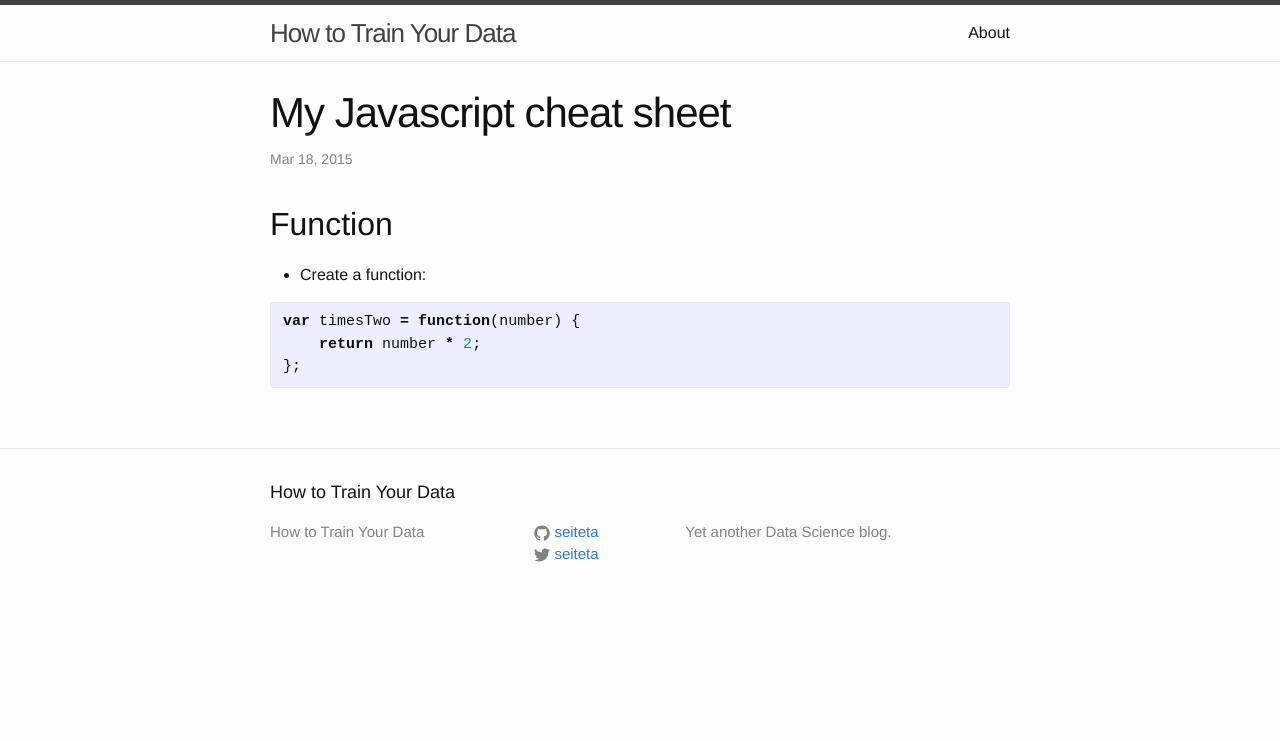
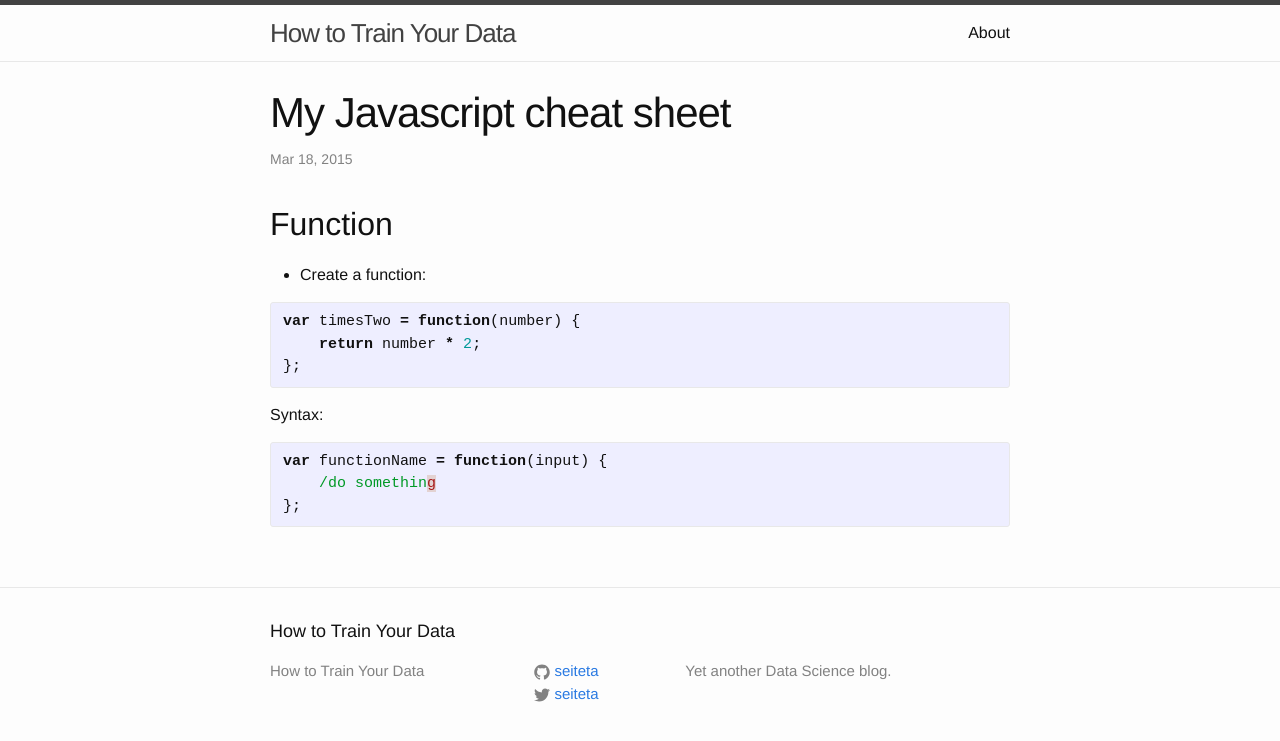
Before and after one commit to seiteta/seiteta.github.io_old, a Jekyll site: the page built from _posts/2015-03-18-javascript-reference.md, in a window 1280 px wide. Shown: the top 741 px of the page. Built offline with Jekyll 4.4.1, drawn with Linux system fonts in a browser that asks for light colours.

Commit message:
Update 2015-03-18-javascript-reference.md

```diff
--- a/_posts/2015-03-18-javascript-reference.md
+++ b/_posts/2015-03-18-javascript-reference.md
@@ -11,3 +11,10 @@ var timesTwo = function(number) {
     return number * 2;
 };
 {% endhighlight %}
+
+Syntax:
+{% highlight javascript %}
+var functionName = function(input) {
+    /do something
+};
+{% endhighlight %}
```
